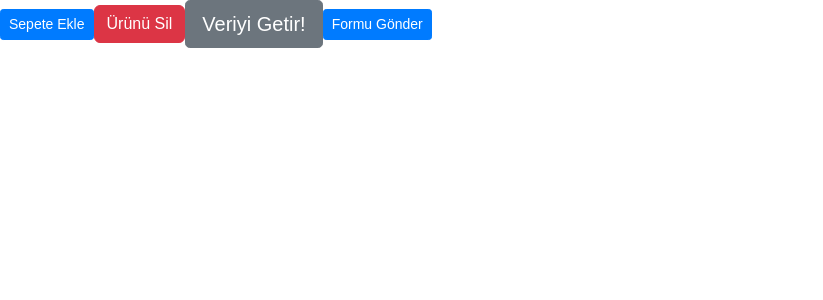
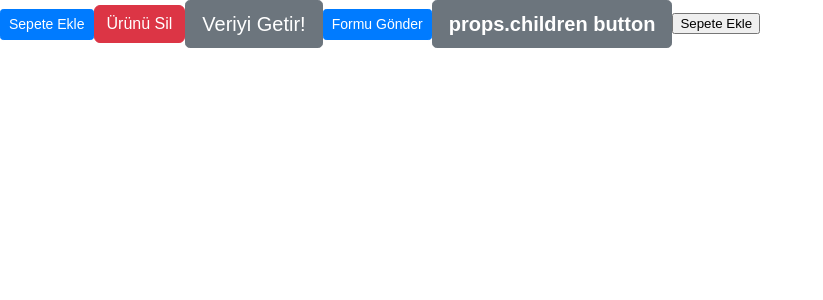
Before and after one commit to eminbasbayan/react-bootcamp8, a React (Vite) app: page / in a window 1280 px wide. Shown: the top 300 px of the page, without its empty margins (0-823 px from the left). Built offline with nearby package versions, Linux system fonts and the light colour scheme.

Commit message:
props children kullanımı

```diff
--- a/src/App.jsx
+++ b/src/App.jsx
@@ -9,6 +9,10 @@ function App() {
       <Button type="secondary" size="lg" title="Veriyi Getir!" />
 
       <Button type="primary" size="sm" title="Formu Gönder" />
+      <Button type="secondary" size="lg">
+        <strong>props.children button</strong>
+      </Button>
+      <button>Sepete Ekle</button>
       {/* <Products /> */}
     </div>
   );
--- a/src/components/UI/Button.jsx
+++ b/src/components/UI/Button.jsx
@@ -1,9 +1,9 @@
 import './Button.css';
 
-function Button({ type, size, title }) {
+function Button({ type, size="default", title, children }) {
   const classNames = `btn btn-${type} btn-${size}`;
 
-  return <button className={classNames}>{title}</button>;
+  return <button className={classNames}>{title ? title : children}</button>;
 }
 
 export default Button;
```
